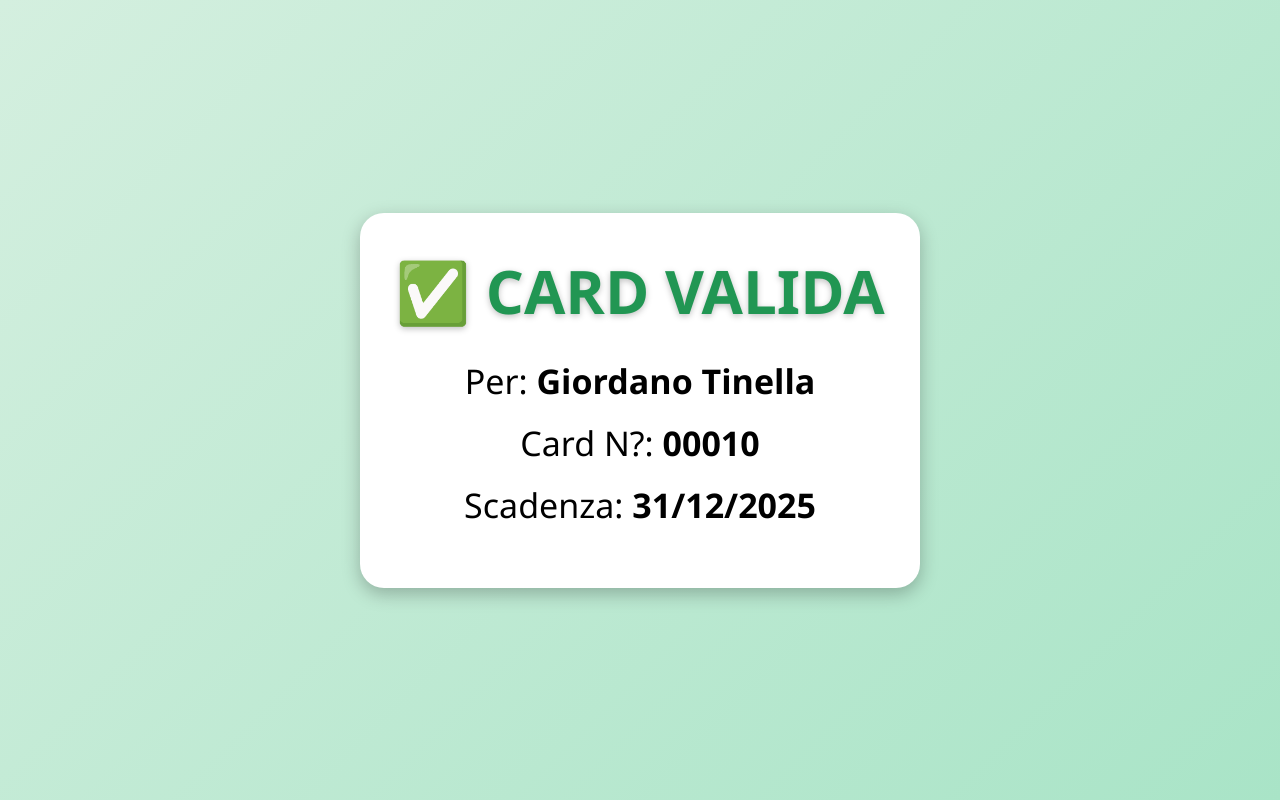
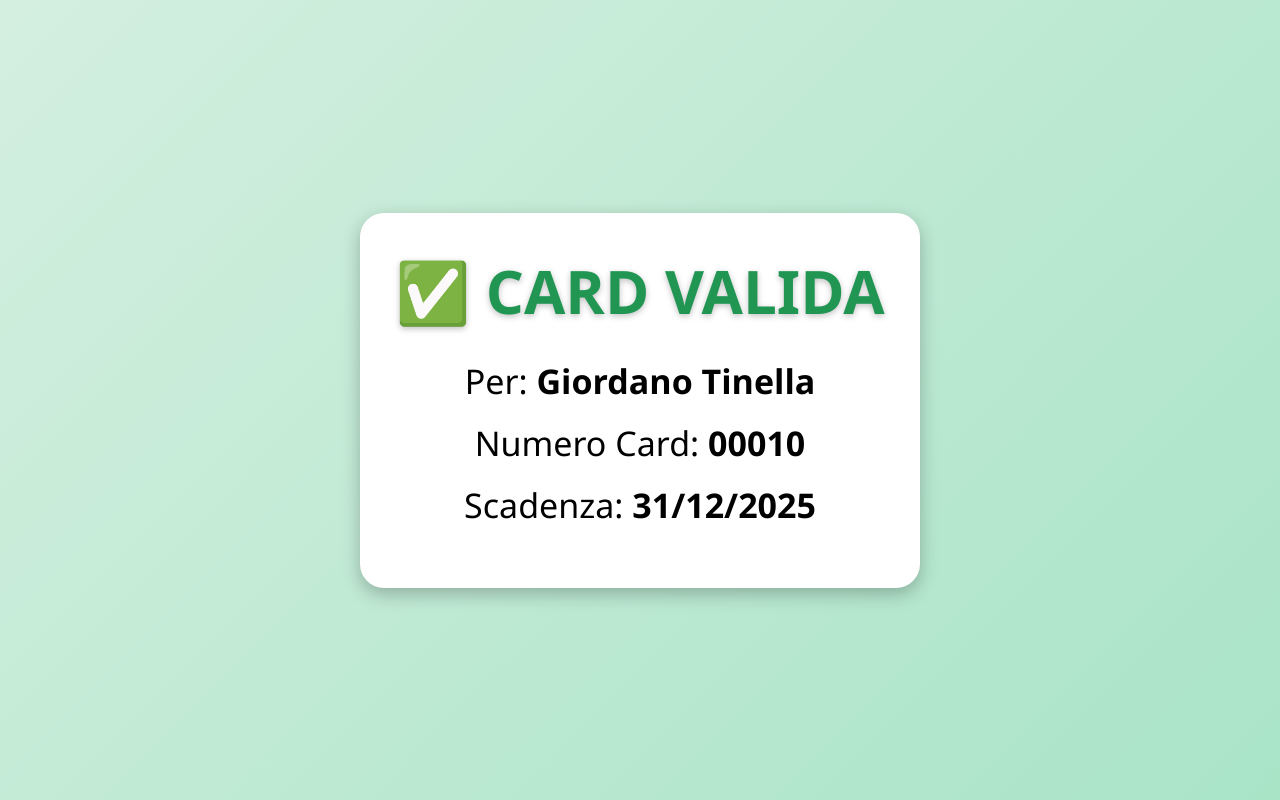
Before and after one commit to LupusPescara/LupusCard, a plain HTML site: page docs/cards/giordanotinella00010.html in a window 1280 px wide. Drawn offline with Linux system fonts and the light colour scheme.

Commit message:
update docs/cards/giordanotinella00010.html

```diff
--- a/docs/cards/giordanotinella00010.html
+++ b/docs/cards/giordanotinella00010.html
@@ -19,7 +19,7 @@ strong{font-weight:700}
   <div class="card">
     <h1>&#x2705;&nbsp;CARD&nbsp;VALIDA</h1>
     <p>Per: <strong>Giordano Tinella</strong></p>
-    <p>Card N?: <strong>00010</strong></p>
+    <p>Numero Card: <strong>00010</strong></p>
     <p>Scadenza: <strong>31/12/2025</strong></p>
   </div>
 </body></html>
```
